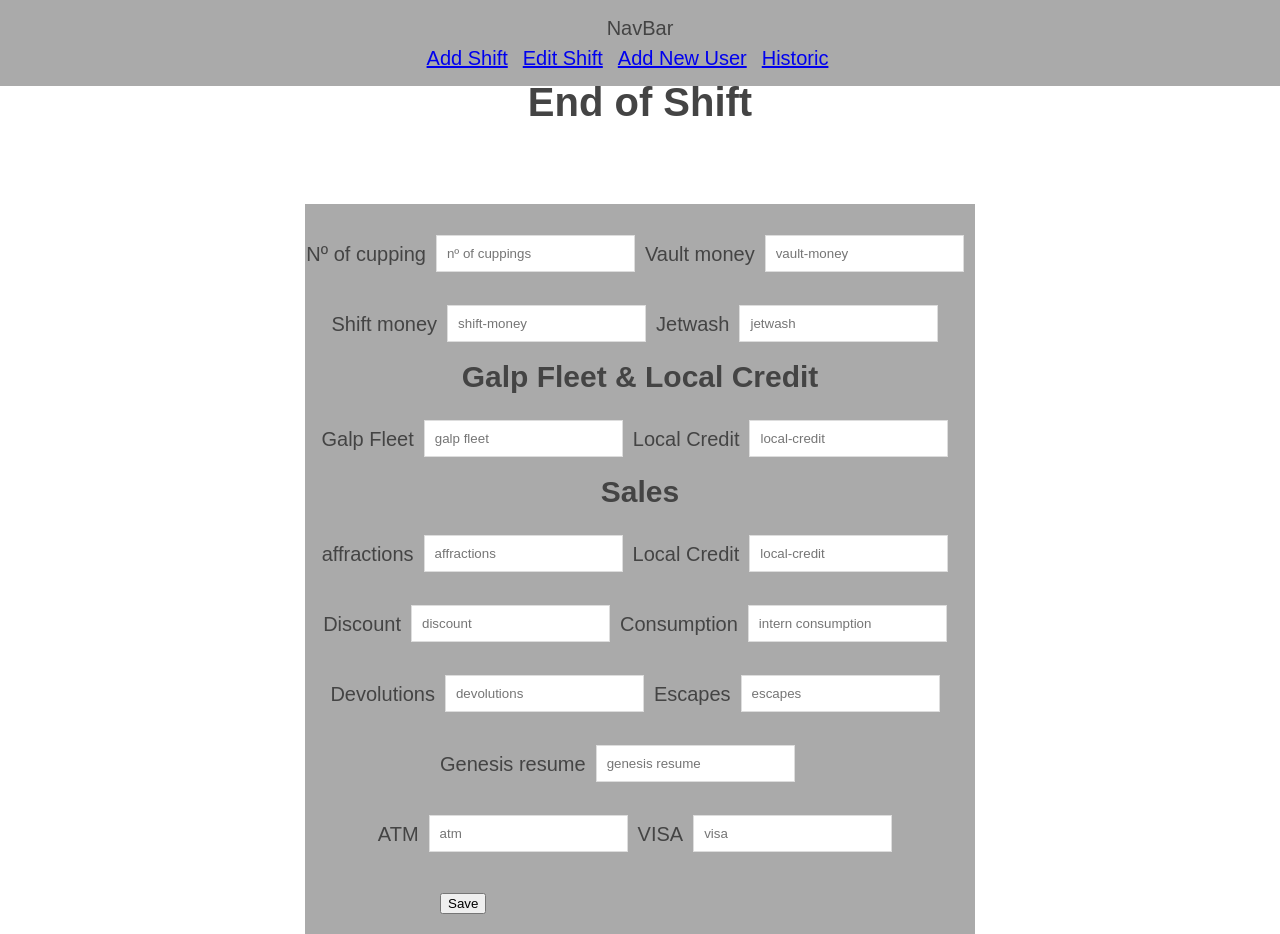
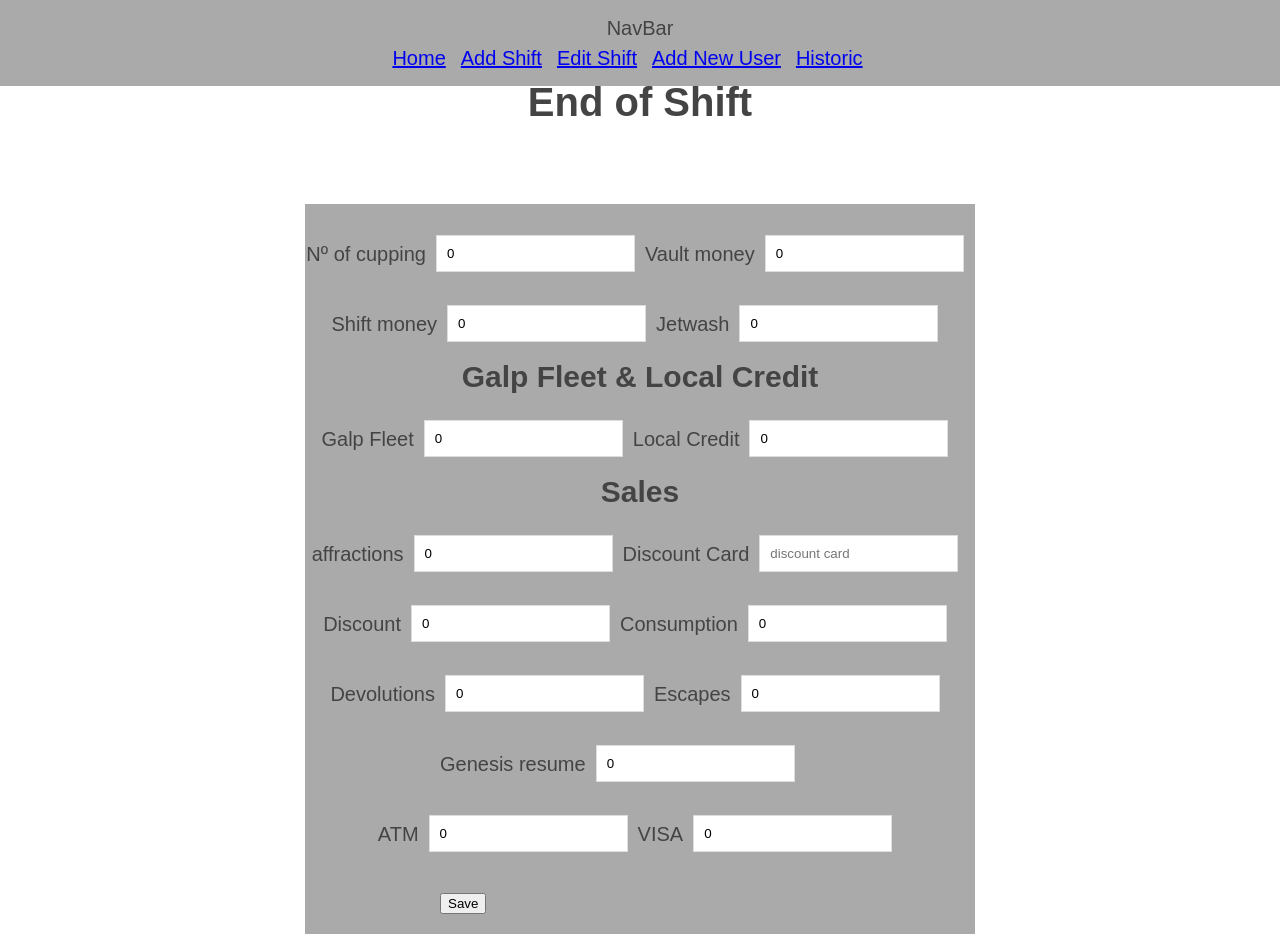
Before and after one commit to davidFLRibeiro/End-of-Sift, a React (Create React App) app: page /addshift in a window 1280 px wide. Built offline with nearby package versions, Linux system fonts and the light colour scheme; no server answers.

Commit message:
7th commit

```diff
--- a/src/AddShift/AddShift.js
+++ b/src/AddShift/AddShift.js
@@ -1,8 +1,39 @@
 import React, { Component } from 'react';
 import './AddShift.css';
+import shiftContext from '../context/shiftContext';
 
 export class AddShift extends Component {
+  constructor(props) {
+    super(props);
+    this.state = {
+      cupping: 0,
+      vault_money: 0.0,
+      shift_money: 0.0,
+      jetwash: 0.0,
+      galp_fleet: 0.0,
+      local_credit: 0.0,
+      affractions: 0.0,
+      discout_card: 0.0,
+      discount: 0.0,
+      intern_consumption: 0.0,
+      escapes: 0.0,
+      resume: 0.0,
+      atm: 0.0,
+      visa: 0.0,
+      devolutions: 0.0
+    };
+    this.handleChange = this.handleChange.bind(this);
+  }
+
+  handleChange(e) {
+    const value = e.target.value;
+    console.log(e.target.name, e.target.value);
+    this.setState({ [e.target.name]: value });
+  }
+
+  static contextType = shiftContext;
   render() {
+    console.log(this.context);
     return (
       <div>
         <header role='banner'>
@@ -10,120 +41,155 @@ export class AddShift extends Component {
         </header>
         <form className='form-section'>
           <div className='form-section'>
-            <label for='cupping'>Nº of cupping</label>
+            <label htmlFor='cupping'>Nº of cupping</label>
             <input
               type='number'
               id='cupping'
               placeholder='nº of cuppings'
               name='cupping'
+              onChange={this.handleChange}
+              value={this.state.cupping}
             ></input>
-            <label for='vault-money'>Vault money</label>
+            <label htmlFor='vault-money'>Vault money</label>
             <input
               type='number'
-              id='vault-money'
-              placeholder='vault-money'
+              id='vault_money'
+              placeholder='vault_money'
+              onChange={this.handleChange}
+              value={this.state.vault_money}
             ></input>
           </div>
           <div className='form-section'>
-            <label for='shift-money'>Shift money</label>
+            <label htmlFor='shift-money'>Shift money</label>
             <input
               type='number'
               id='shift-money'
               placeholder='shift-money'
               name='shift-money'
+              onChange={this.handleChange}
+              value={this.state.shift_money}
             ></input>
-            <label for='jetwash'>Jetwash</label>
+            <label htmlFor='jetwash'>Jetwash</label>
             <input
               type='number'
               id='jetwash'
               placeholder='jetwash'
               name='jetwash'
+              onChange={this.handleChange}
+              value={this.state.jetwash}
             ></input>
           </div>
           <h2>Galp Fleet & Local Credit</h2>
           <div className='form-section'>
-            <label for='galp-fleet'>Galp Fleet</label>
+            <label htmlFor='galp-fleet'>Galp Fleet</label>
             <input
               type='number'
               id='galp-fleet'
               placeholder='galp fleet'
               name='galp-fleet'
+              onChange={this.handleChange}
+              value={this.state.galp_fleet}
             ></input>
-            <label for='local-credit'>Local Credit</label>
+            <label htmlFor='local-credit'>Local Credit</label>
             <input
               type='number'
               id='local-credit'
               placeholder='local-credit'
               name='local-credit'
+              onChange={this.handleChange}
+              value={this.state.local_credit}
             ></input>
           </div>
           <h2>Sales</h2>
           <div className='form-section'>
-            <label for='affractions'>affractions</label>
+            <label htmlFor='affractions'>affractions</label>
             <input
               type='number'
               id='affractions'
               placeholder='affractions'
               name='affractions'
+              onChange={this.handleChange}
+              value={this.state.affractions}
             ></input>
-            <label for='discount-card'>Local Credit</label>
+            <label htmlFor='discount_card'>Discount Card</label>
             <input
               type='number'
-              id='local-credit'
-              placeholder='local-credit'
-              name='local-credit'
+              id='discout_card'
+              placeholder='discount card'
+              name='discount card'
+              onChange={this.handleChange}
+              state={this.state.discout_card}
             ></input>
           </div>
           <div className='form-section'>
-            <label for='discount'>Discount </label>
+            <label htmlFor='discount'>Discount </label>
             <input
               type='number'
               id='discount'
               placeholder='discount'
               name='discount'
+              onChange={this.handleChange}
+              value={this.state.discount}
             ></input>
-            <label for='intern-consumption'>Consumption</label>
+            <label htmlFor='intern-consumption'>Consumption</label>
             <input
               type='number'
               id='intern-consumption'
               placeholder='intern consumption'
               name='intern-consumption'
+              onChange={this.handleChange}
+              value={this.state.intern_consumption}
             ></input>
           </div>
           <div className='form-section'>
-            <label for='devolutions'>Devolutions</label>
+            <label htmlFor='devolutions'>Devolutions</label>
             <input
               type='number'
               id='devolutions'
               placeholder='devolutions'
               name='devolutions'
+              onChange={this.handleChange}
+              value={this.state.devolutions}
             ></input>
-            <label for='escapes'>Escapes</label>
+            <label htmlFor='escapes'>Escapes</label>
             <input
               type='escapes'
               id='escapes'
               placeholder='escapes'
               name='escapes'
+              onChange={this.handleChange}
+              value={this.state.escapes}
             ></input>
           </div>
           <div className='form-section'>
-            <label for='resume'>Genesis resume</label>
+            <label htmlFor='resume'>Genesis resume</label>
             <input
               type='number'
               id='resume'
               placeholder='genesis resume'
               name='resume'
+              onChange={this.handleChange}
+              value={this.state.resume}
             ></input>
           </div>
           <div className='form-section'>
-            <label for='atm'>ATM</label>
-            <input type='number' id='atm' placeholder='atm' name='atm'></input>
-            <label for='visa'>VISA</label>
+            <label htmlFor='atm'>ATM</label>
+            <input
+              type='number'
+              id='atm'
+              placeholder='atm'
+              name='atm'
+              onChange={this.handleChange}
+              value={this.state.atm}
+            ></input>
+            <label htmlFor='visa'>VISA</label>
             <input
               type='number'
               id='visa'
               placeholder='visa'
               name='visa'
+              onChange={this.handleChange}
+              value={this.state.visa}
             ></input>
           </div>
           <div className='form-section'>
--- a/src/App.js
+++ b/src/App.js
@@ -6,19 +6,50 @@ import AddShift from './AddShift/AddShift';
 import NavBar from './NavBar/NavBar';
 import EditShift from './EditShift/EditShift';
 import Historic from './Historic/Historic';
+import config from './config';
+import shiftContext from './context/shiftContext';
 
 export class App extends Component {
+  constructor(props) {
+    super(props);
+    this.state = {
+      shifts: []
+    };
+  }
+
+  componentDidMount() {
+    fetch(`${config.API_ENDPOINT}api/shifts`)
+      .then(shiftsRes => {
+        if (!shiftsRes.ok) return shiftsRes.json().then(e => Promise.reject(e));
+        return shiftsRes.json();
+      })
+      .then(shifts => {
+        console.log(shifts);
+        this.setState({ shifts });
+      })
+      .catch(error => {
+        console.error({ error });
+      });
+  }
+
   render() {
+    const shiftList = {
+      shifts: this.state.shifts
+    };
+    console.log(shiftList);
     return (
+      <shiftContext.Provider value={shiftList}>
         <Router>
           <div>
             <NavBar />
+            <Route exact path='/' component={LandingPage}></Route>
             <Route exact path='/addshift' component={AddShift}></Route>
             <Route exact path='/EditShift' component={EditShift}></Route>
             <Route exact path='/AddNewUser' component={AddNewUser}></Route>
             <Route exact path='/Historic' component={Historic}></Route>
           </div>
         </Router>
+      </shiftContext.Provider>
     );
   }
 }
--- a/src/LandingPage/LandingPage.js
+++ b/src/LandingPage/LandingPage.js
@@ -22,7 +22,7 @@ export class LandingPage extends Component {
           <header>
             <h3>Start End of Shift</h3>
           </header>
-          <form class='sign-up form'>
+          <form className='sign-up form'>
             <div>
               <label htmlFor='username'>User Name</label>
               <input type='text' name='username' id='username' />
--- a/src/NavBar/NavBar.js
+++ b/src/NavBar/NavBar.js
@@ -9,6 +9,9 @@ export class NavBar extends Component {
         <nav className='nav-bar'>
           NavBar
           <ul>
+            <li>
+              <Link to='/'>Home</Link>
+            </li>
             <li>
               <Link to='/AddShift'>Add Shift</Link>
             </li>
--- /dev/null
+++ b/src/config.js
@@ -0,0 +1,4 @@
+export default {
+  API_ENDPOINT: 'http://localhost:1000/'
+  //API_ENDPOINT: 'https://salty-woodland-84296.herokuapp.com/'
+};
--- /dev/null
+++ b/src/context/shiftContext.js
@@ -0,0 +1,5 @@
+import React from 'react';
+
+export default React.createContext({
+  shifts: []
+});
```
Lines whose indentation alone changed are shown as unchanged.
